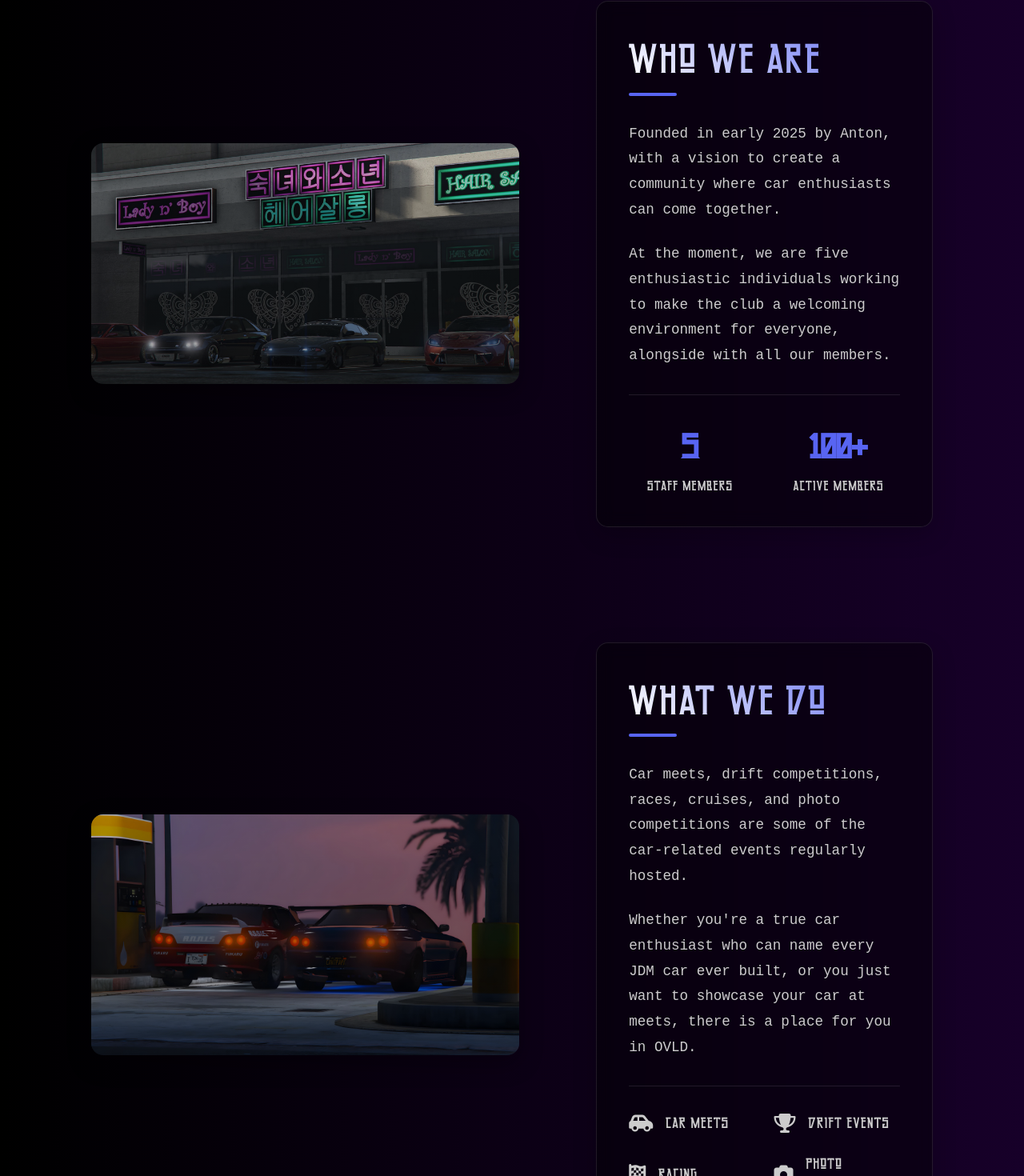
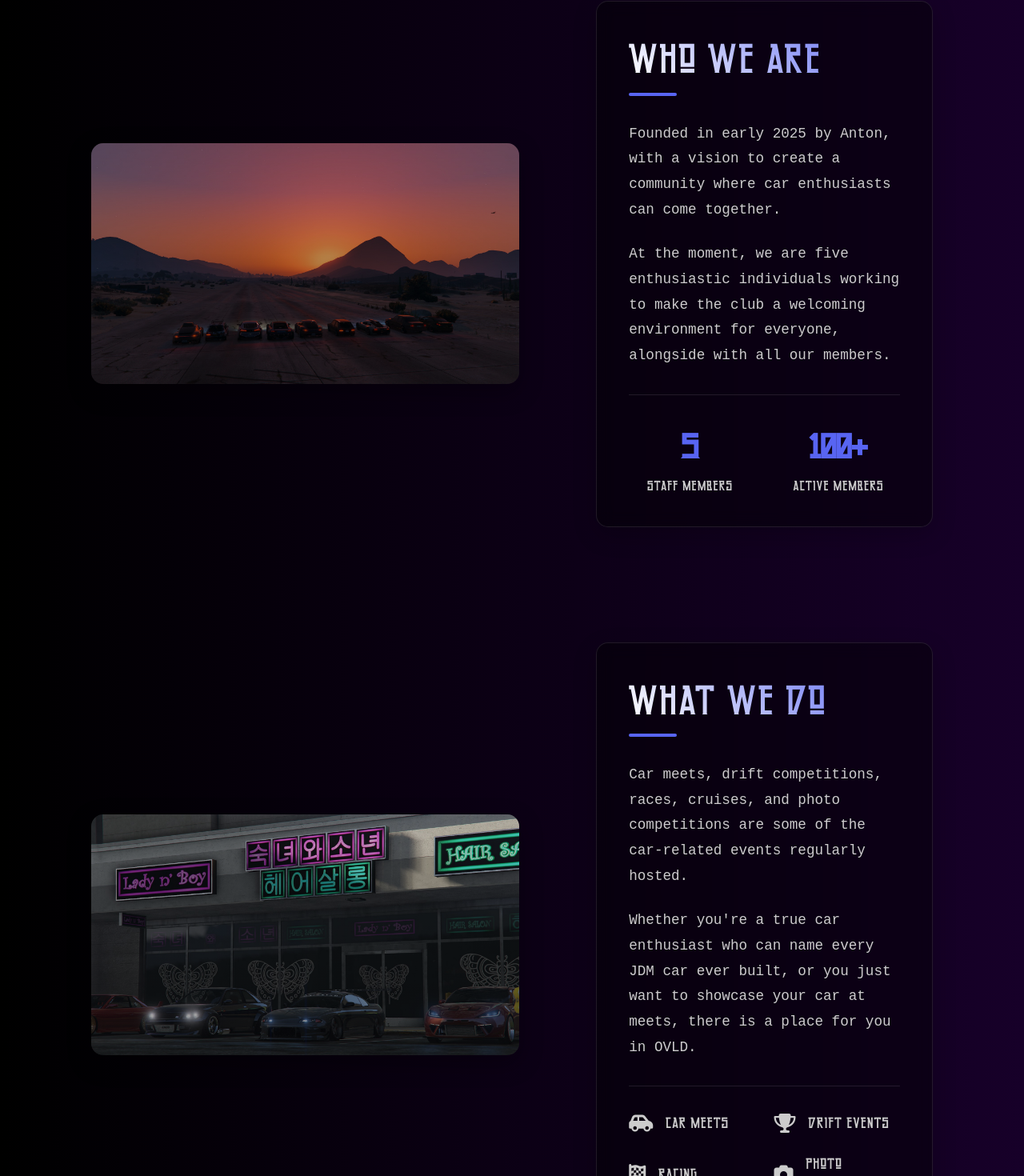
Before and after one commit to Antlin23/OVLD, a React (Create React App) app: page / in a window 1280 px wide. Shown: the part 943-2413 px from the top of the page at 80% size. Built offline with nearby package versions, Linux system fonts and the light colour scheme.

Commit message:
changed img

```diff
--- a/src/ImgAndInfo.tsx
+++ b/src/ImgAndInfo.tsx
@@ -1,13 +1,13 @@
 import React from 'react';
 import jdmcars from './img/jdmcarsovld.jpg'
-import skylines from './img/skylinesnologo.jpg'
+import skylines from './img/sandyshoredsairfield.jpg'
 
 function Showcase() {
   return (
     <section className='contents container'>
       <div id="about" className='content'>
         <div className='content--image'>
-          <img src={jdmcars} alt="OVLD Car Meet" />
+          <img src={skylines} alt="OVLD Car Meet" />
           <div className='image--overlay'></div>
         </div>
         <div className='text'>
@@ -58,7 +58,7 @@ function Showcase() {
           </div>
         </div>
         <div className='content--image'>
-          <img src={skylines} alt="OVLD Skylines" />
+          <img src={jdmcars} alt="OVLD Skylines" />
           <div className='image--overlay'></div>
         </div>
       </div>
```
